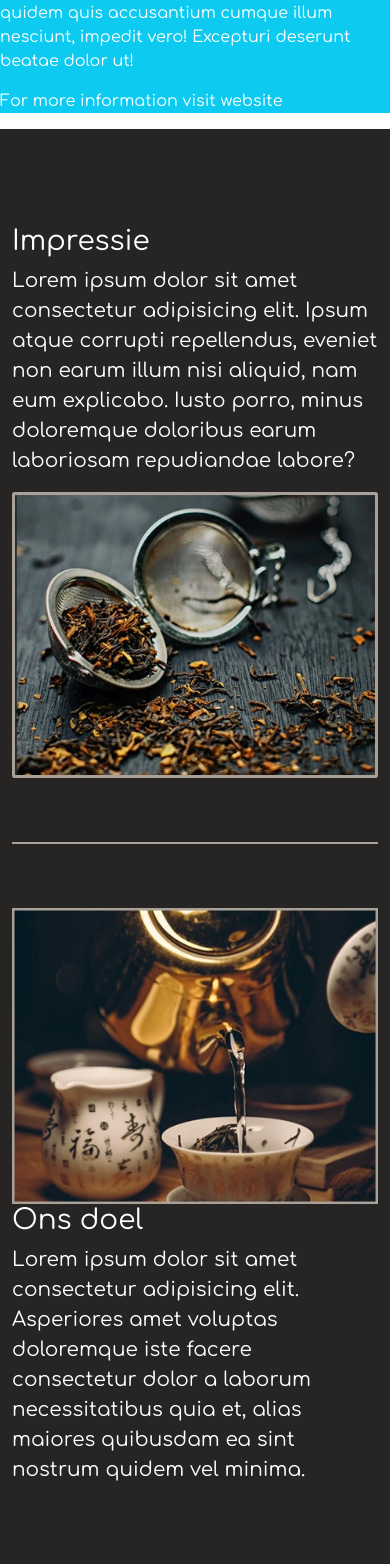
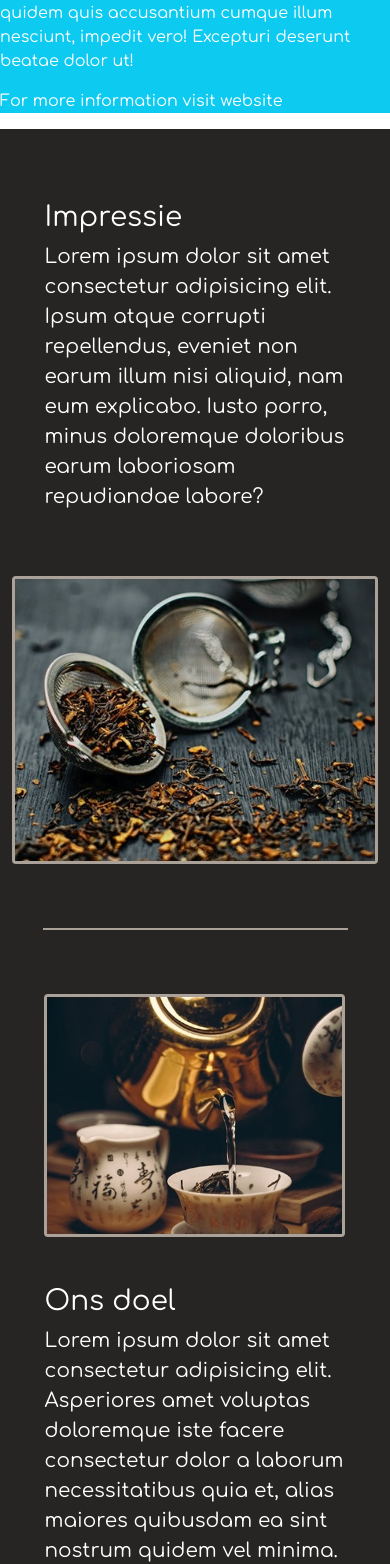
Before and after one commit to DevKing472/Vue-Shopify-Template, a Vue app: page / in a window 390 px wide. Shown: the part 1044-2608 px from the top of the page. Built offline with nearby package versions, Linux system fonts and the light colour scheme.

Commit message:
Added basic responsiveness to main content in home

```diff
--- a/src/components/HomeMain.vue
+++ b/src/components/HomeMain.vue
@@ -1,7 +1,7 @@
 <template>
-  <main class="container-fluid main-bg py-5">
+  <main class="container-fluid main-bg py-4">
     <div class="row py-5">
-      <div class="col-xl-5 offset-xl-2 col-12">
+      <div class="col-xl-5 offset-xl-2 col-10 offset-1 mb-5">
         <h1>Impressie</h1>
         <p>
           Lorem ipsum dolor sit amet consectetur adipisicing elit. Ipsum atque
@@ -14,12 +14,12 @@
         <img src="../../non-code/thee1-home.jpg" width="100%" />
       </div>
     </div>
-    <hr class="solid col-xl-8 offset-xl-2 col-12" />
+    <hr class="solid col-xl-8 offset-xl-2 col-10 offset-1" />
     <div class="row py-5">
-      <div class="col-xl-3 offset-xl-2 col-12">
+      <div class="col-xl-3 offset-xl-2 col-10 offset-1 mb-5">
         <img src="../../non-code/thee2-home.jpg" width="100%" />
       </div>
-      <div class="col-xl-5 col-12">
+      <div class="col-xl-5 offset-xl-0 col-10 offset-1">
         <h1>Ons doel</h1>
         <p>
           Lorem ipsum dolor sit amet consectetur adipisicing elit. Asperiores
@@ -58,4 +58,9 @@ hr {
 p {
   font-size: 20px;
 }
+
+img {
+  border: solid 3px #aaa199;
+  border-radius: 4px;
+}
 </style>
```
Also changed, not shown: non-code/thee1-home.jpg, non-code/thee2-home.jpg.
